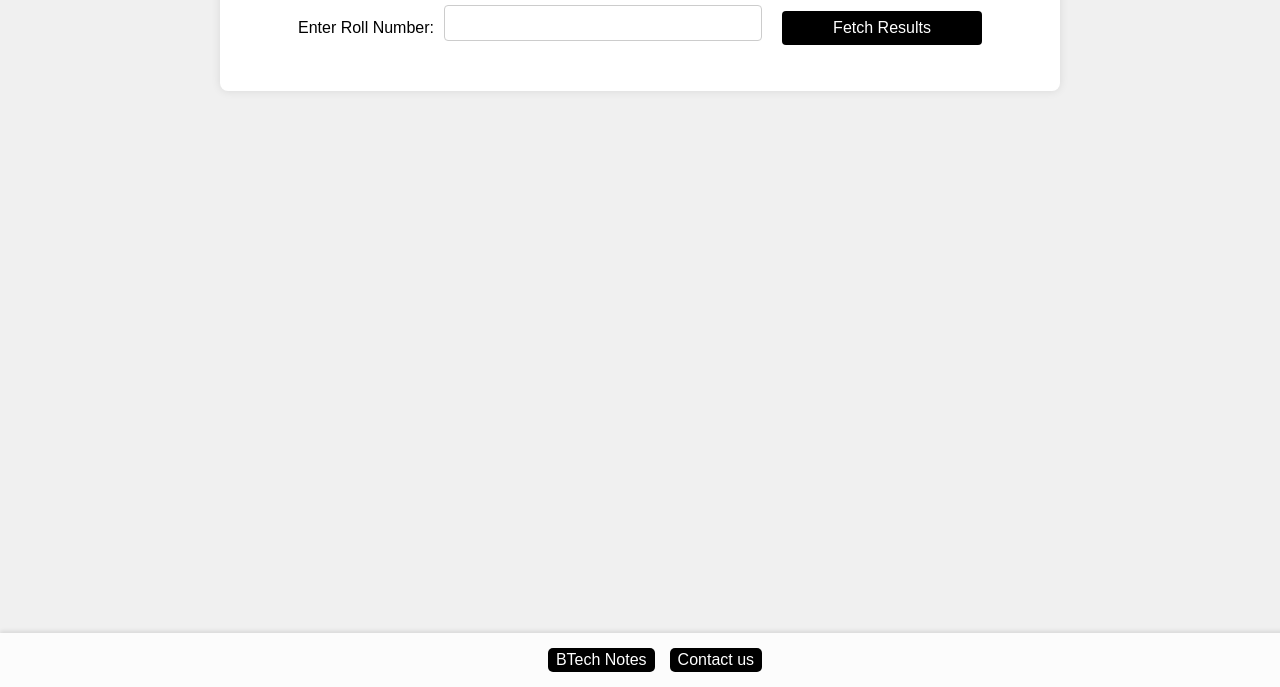
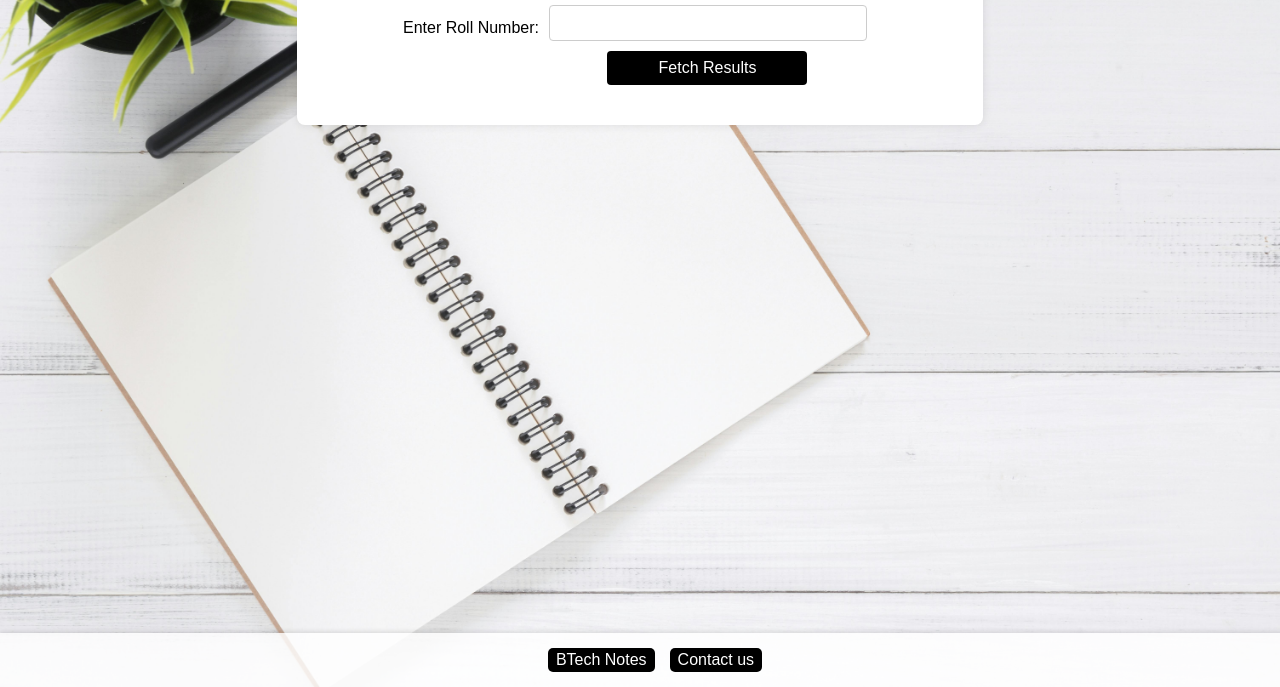
Before and after one commit to kattavignesh/JNTUH-Results, a website: page public/index.html in a window 1280 px wide. Shown: the part 113-800 px from the top of the page. Drawn offline with Linux system fonts and the light colour scheme.

Commit message:
Update index.html

```diff
--- a/public/index.html
+++ b/public/index.html
@@ -11,6 +11,19 @@
     <title>Academic Results</title>
     <style>
         /* General styles */
+        html, body {
+            background-image: url('png.jpg');
+            background-repeat: no-repeat;
+            background-position: top center;
+            background-size: cover;
+            margin: 0;
+            padding: 0;
+            font-family: Arial, Helvetica, sans-serif;
+            height: 100%;
+            overflow-x: hidden;
+            display: flex;
+            flex-direction: column;
+        }
         body {
             font-family: Arial, sans-serif;
             margin: 0;
@@ -70,7 +83,13 @@
             transition: background-color 0.3s ease;
             width: calc(100% - 120px); /* Adjust width for mobile */
             max-width: 200px; /* Limit maximum width */
-            margin-left: 10px; /* Add left margin for spacing */
+            margin-left: 135px; /* Add left margin for spacing */
+
+        }
+
+        button:active {
+            transform: scale(0.95); /* Scale down */
+            background-color: #f0f0f0; /* Darker green */
         }
 
         button[type="submit"]:hover {
```
